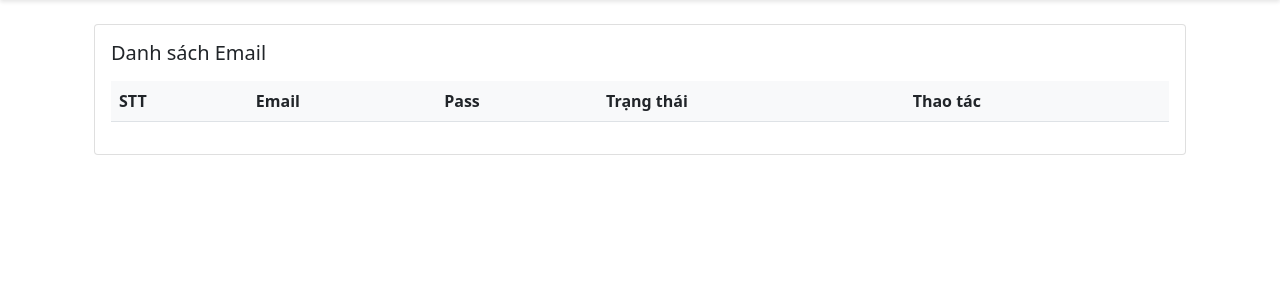
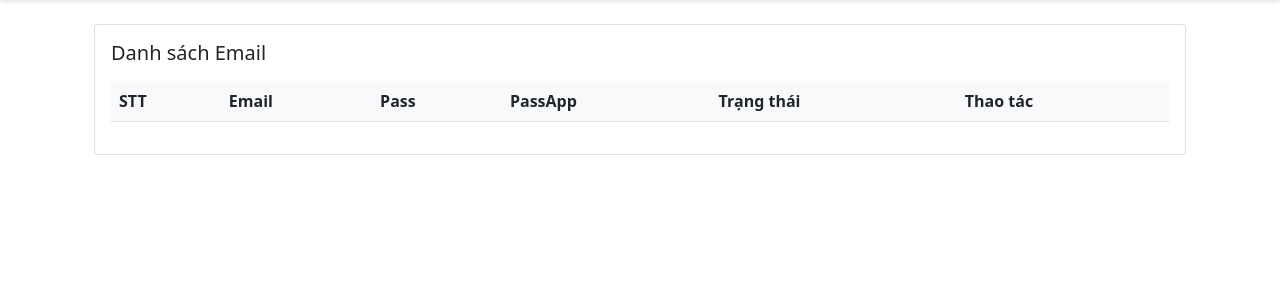
Before and after one commit to thongtruong232/webDjango1704, a Django app: page / in a window 1280 px wide. Shown: the part 57-357 px from the top of the page. Run offline with Django 5.2, Linux system fonts and the light colour scheme; a user stored in the database is signed in; data that the repository does not hold is empty; some libraries are stand-ins or nearby versions.

Commit message:
them cot passapp

```diff
--- a/authentication/views.py
+++ b/authentication/views.py
@@ -71,8 +71,8 @@ def home_view(request):
             df = pd.read_excel(file_path)
 
             # Validate columns
-            if 'Email' not in df.columns or 'Pass' not in df.columns:
-                messages.error(request, 'Excel file must contain Email and Pass columns')
+            if 'Email' not in df.columns or 'Pass' not in df.columns or 'PassApp' not in df.columns:
+                messages.error(request, 'Excel file must contain Email, Pass, and PassApp columns')
             else:
                 # Get MongoDB collection
                 excel_data_collection, _ = get_collection_handle('excel_data')
@@ -545,7 +545,7 @@ def export_emails(request):
     })
 
     # Viết header
-    headers = ['STT', 'Email', 'Pass', 'Trạng thái', 'Ngày import', 'Người import']
+    headers = ['STT', 'Email', 'Pass', 'PassApp', 'Trạng thái', 'Ngày import', 'Người import']
     for col, header in enumerate(headers):
         worksheet.write(0, col, header, header_format)
 
@@ -559,17 +559,19 @@ def export_emails(request):
         worksheet.write(row, 0, record.get('stt', ''), cell_format)
         worksheet.write(row, 1, record.get('Email', ''), cell_format)
         worksheet.write(row, 2, record.get('Pass', ''), cell_format)
-        worksheet.write(row, 3, record.get('status', ''), cell_format)
-        worksheet.write(row, 4, record.get('imported_at', '')[:10], cell_format)  # Chỉ lấy ngày
-        worksheet.write(row, 5, record.get('imported_by', ''), cell_format)
+        worksheet.write(row, 3, record.get('PassApp', ''), cell_format)
+        worksheet.write(row, 4, record.get('status', ''), cell_format)
+        worksheet.write(row, 5, record.get('imported_at', '')[:10], cell_format)  # Chỉ lấy ngày
+        worksheet.write(row, 6, record.get('imported_by', ''), cell_format)
 
     # Điều chỉnh độ rộng cột
-    worksheet.set_column(0, 0, 8)  # STT
+    worksheet.set_column(0, 0, 8)   # STT
     worksheet.set_column(1, 1, 30)  # Email
     worksheet.set_column(2, 2, 15)  # Pass
-    worksheet.set_column(3, 3, 15)  # Trạng thái
-    worksheet.set_column(4, 4, 15)  # Ngày import
-    worksheet.set_column(5, 5, 20)  # Người import
+    worksheet.set_column(3, 3, 15)  # PassApp
+    worksheet.set_column(4, 4, 15)  # Trạng thái
+    worksheet.set_column(5, 5, 15)  # Ngày import
+    worksheet.set_column(6, 6, 20)  # Người import
 
     # Đóng workbook
     workbook.close()
--- a/templates/authentication/home.html
+++ b/templates/authentication/home.html
@@ -85,6 +85,7 @@
                             <th>STT</th>
                             <th>Email</th>
                             <th>Pass</th>
+                            <th>PassApp</th>
                             <th>Trạng thái</th>
                             {% if can_update_status %}
                             <th>Thao tác</th>
@@ -97,6 +98,7 @@
                             <td>{{ item.stt }}</td>
                             <td>{{ item.Email }}</td>
                             <td>{{ item.Pass }}</td>
+                            <td>{{ item.PassApp }}</td>
                             <td>{{ item.status }}</td>
                             {% if can_update_status %}
                             <td>
@@ -207,7 +209,7 @@ function showAlert(message, type) {
 
     setTimeout(() => {
         alertDiv.remove();
-    }, 3000);
+    }, 1000);
 }
 
 // Hàm cập nhật trạng thái
```
